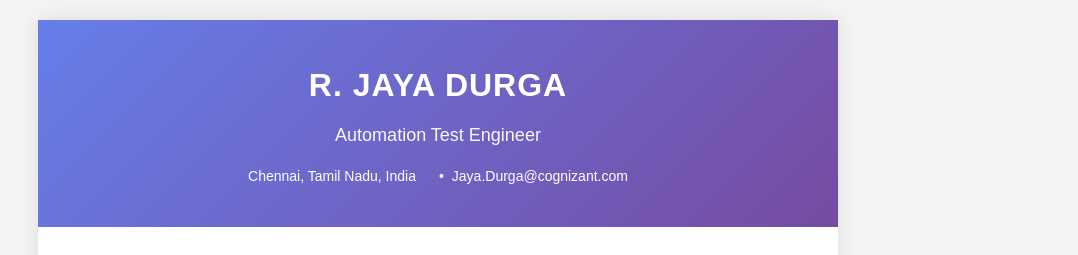
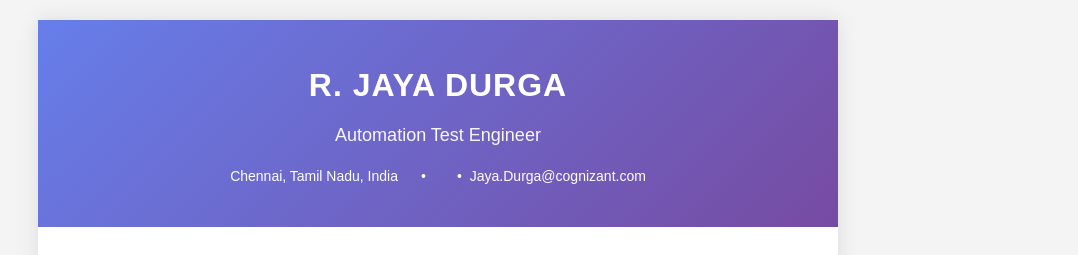
Before and after one commit to jayadurga/resume, a plain HTML site: page index.html in a window 1280 px wide. Shown: the top 255 px of the page, without its empty margins (202-1280 px from the left). Drawn offline with Linux system fonts and the light colour scheme.

Commit message:
Fix HTML formatting in index.html

```diff
--- a/index.html
+++ b/index.html
@@ -285,6 +285,7 @@
             <div class="title">Automation Test Engineer</div>
             <div class="contact-info">
                 <span>Chennai, Tamil Nadu, India</span>
+                <Span>                         </span>
                 <span>Jaya.Durga@cognizant.com</span>
             </div>
         </div>
```
